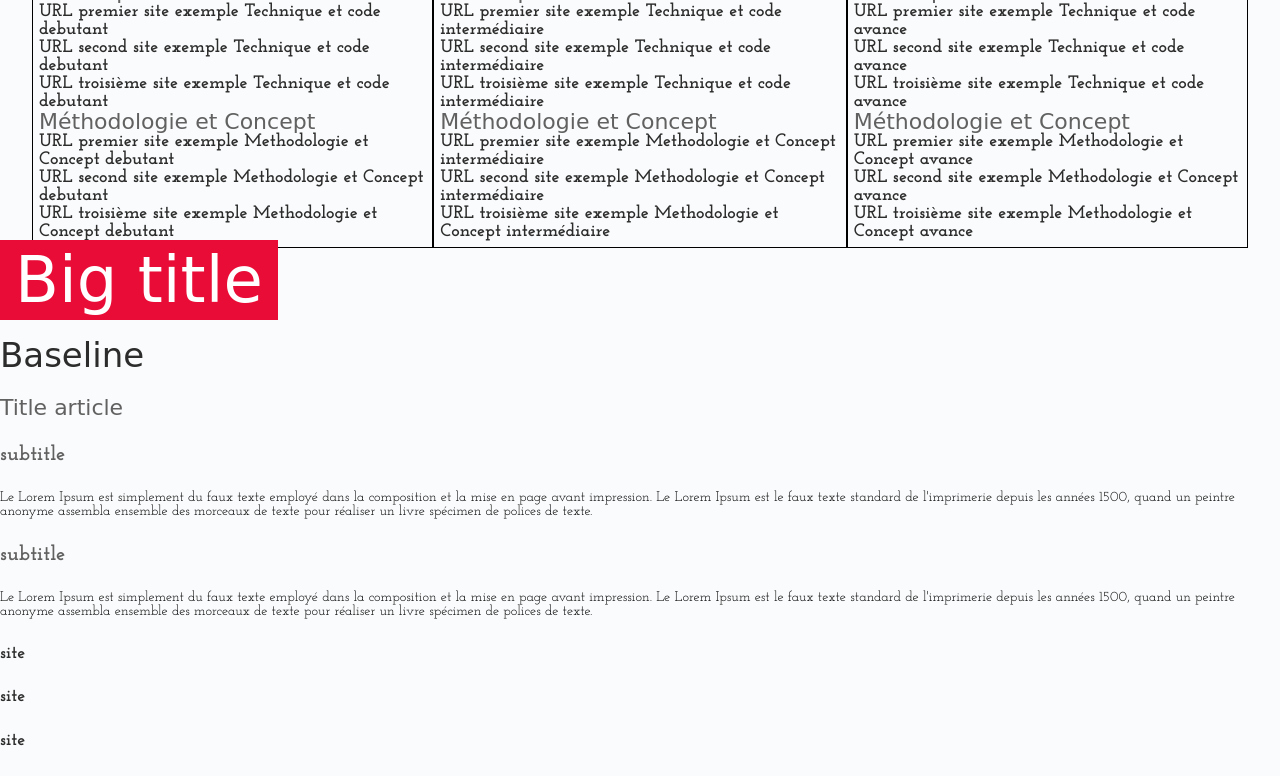
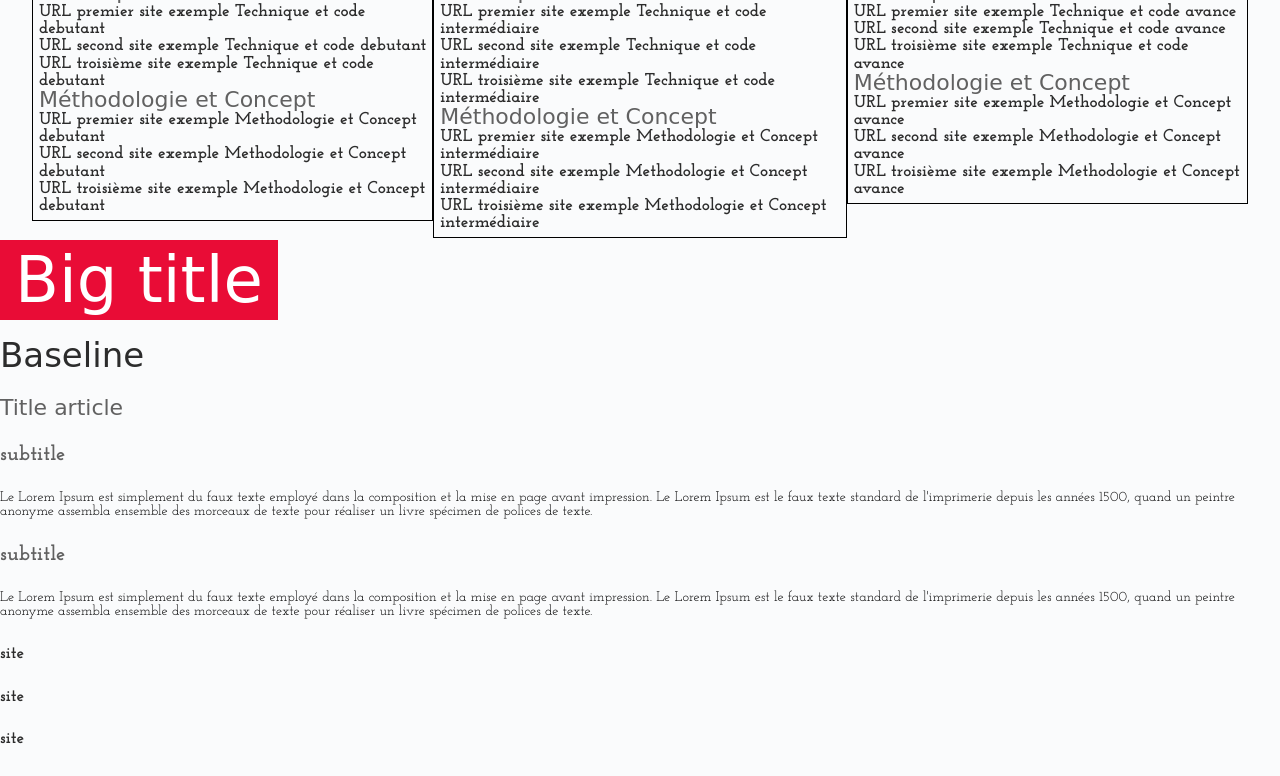
Before and after one commit to celinemoreno/D4id-201617-gridlayout1, a plain HTML site: page index.html in a window 1280 px wide. Shown: the part 640-1416 px from the top of the page. Drawn offline with Linux system fonts and the light colour scheme; a web font is replaced by a local one.

Commit message:
Troisieme test de qualité

```diff
--- a/styles/main.css
+++ b/styles/main.css
@@ -31,7 +31,7 @@ p  {
 }
 
 li {
-  font-size: 1.125em;
+  font-size: 1.075em;
   color: #2c2c2c;
 }
 
```
